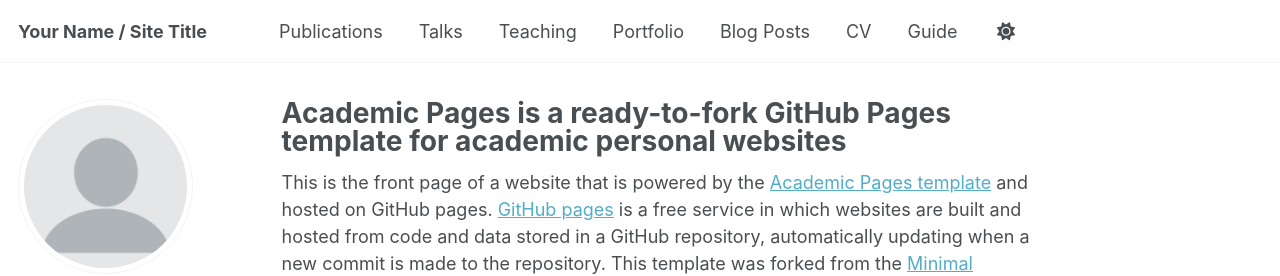
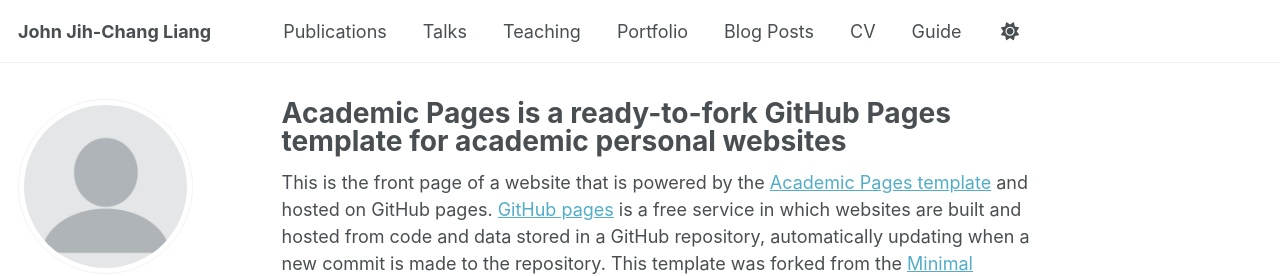
Before and after one commit to sharpless117/sharpless117, a Jekyll site: the page built from _pages/about.md, in a window 1280 px wide. Shown: the top 276 px of the page. Built offline with Jekyll 4.4.1, drawn with Linux system fonts in a browser that asks for light colours; some web fonts are replaced; a script that is not in the unit is left out.

Commit message:
Update _config.yml

```diff
--- a/_config.yml
+++ b/_config.yml
@@ -9,7 +9,7 @@
 # Basic Site Settings
 locale                   : "en-US"
 site_theme               : "default"
-title                    : "Your Name / Site Title"
+title                    : "John Jih-Chang Liang"
 title_separator          : "-"
 name                     : &name "Your Name"
 description              : &description "personal description"
```
